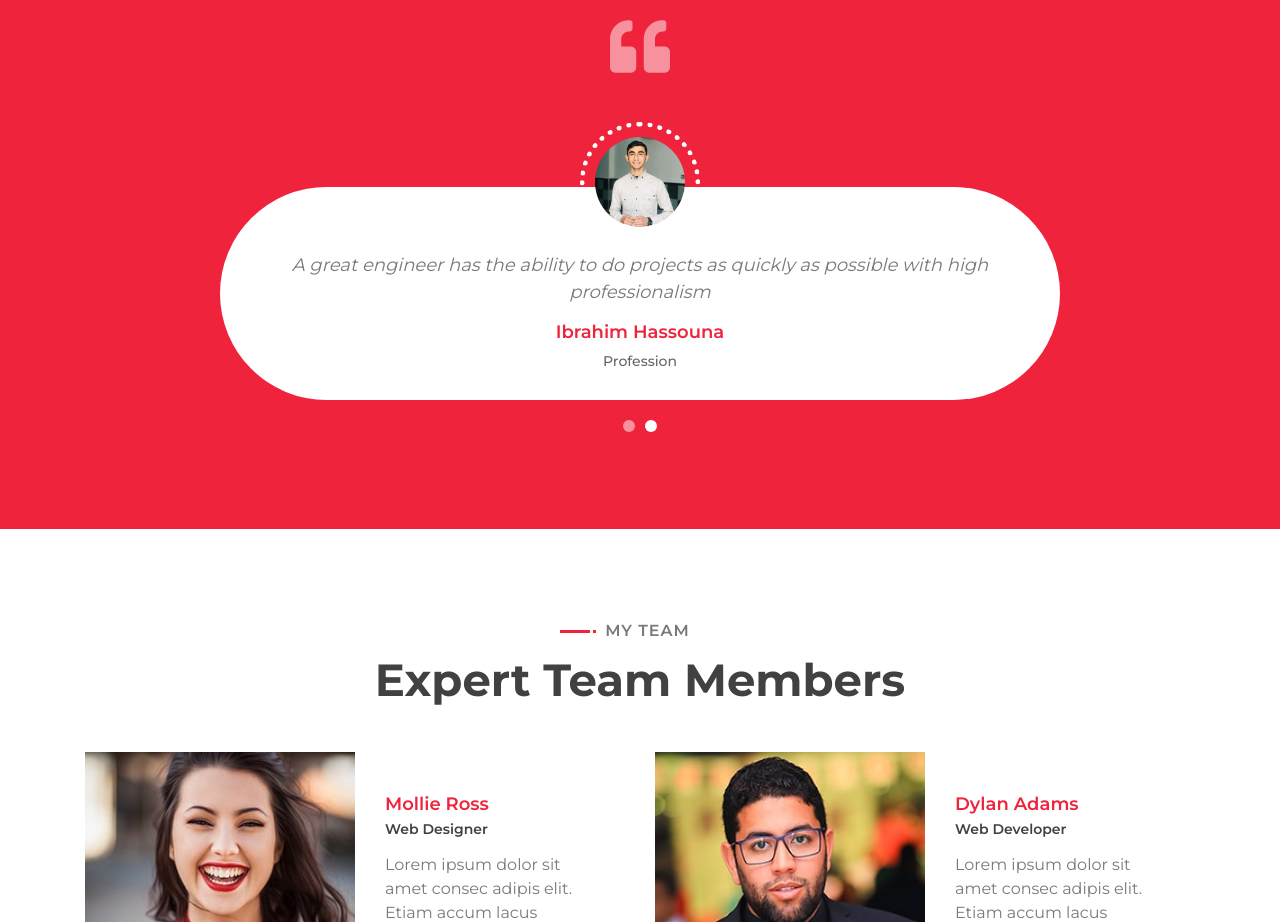
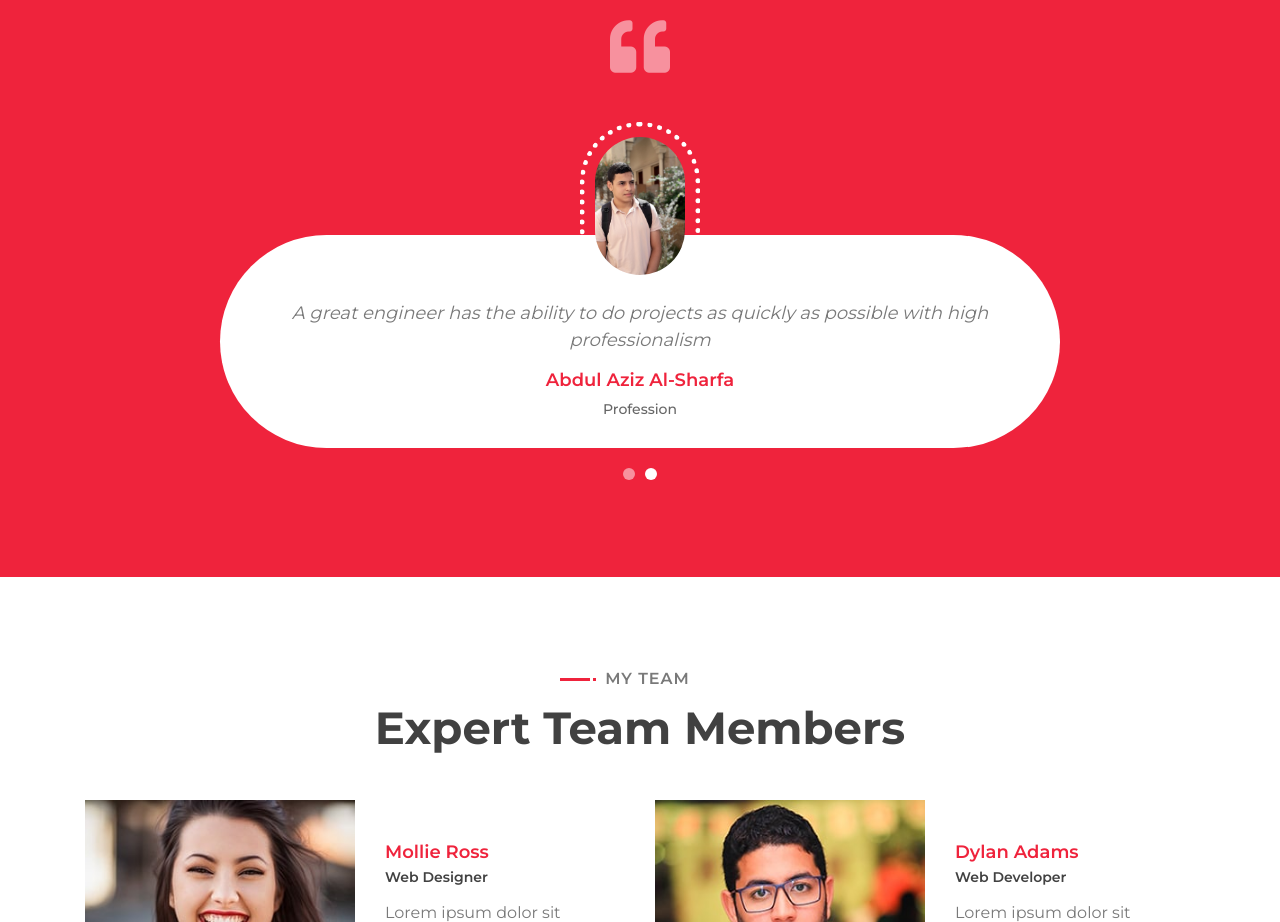
Before and after one commit to Suhaib200119/Portfolio, a plain HTML site: page index.html in a window 1280 px wide. Shown: the part 4540-5462 px from the top of the page. Drawn offline with nearby package versions, Linux system fonts and the light colour scheme.

Commit message:
update testimonial

```diff
--- a/index.html
+++ b/index.html
@@ -458,13 +458,13 @@
                     </div>
                     <div class="testimonial-item">
                         <div class="testimonial-img">
-                            <img src="img/testimonial-2.jpg" alt="Image">
+                            <img src="img/testimonial-2.jpeg" alt="Image">
                         </div>
                         <div class="testimonial-text">
                             <p>
                                 A great engineer has the ability to do projects as quickly as possible with high professionalism
                             </p>
-                            <h3>Ibrahim Hassouna</h3>
+                            <h3>Abdul Aziz Al-Sharfa</h3>
                             <h4>Profession</h4>
                         </div>
                     </div>
```
Also changed, not shown: img/testimonial-2.jpeg (added).
